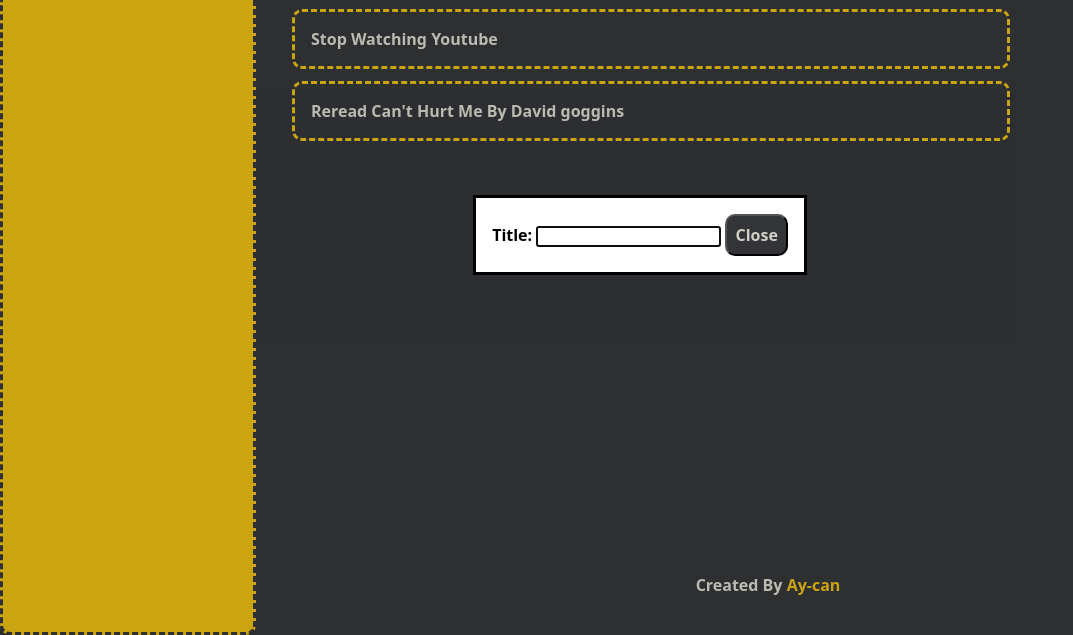
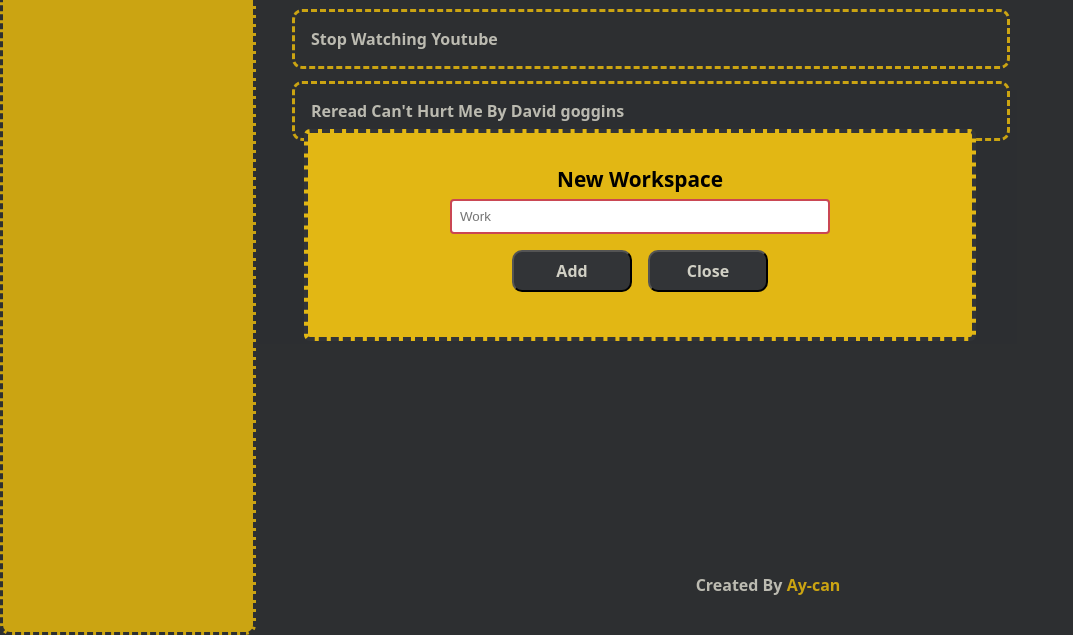
Before and after one commit to Ay-can/todo, a website built with webpack: page src/index.html in a window 1280 px wide. Both pictures are taken after a click on the button "Add Workspace". Shown: the part 165-800 px from the top of the page, without its empty margins (0-1073 px from the left). Built offline with nearby package versions, Linux system fonts and the light colour scheme.

Commit message:
create modal and style it

```diff
--- a/src/index.html
+++ b/src/index.html
@@ -10,9 +10,14 @@
       <button type="button">Add Workspace</button>
       <dialog>
         <form action="">
-          <label for="workspace-title">Title:</label>
-          <input type="text" id="workspace-title" />
-          <button type="button">Close</button>
+          <div class="workspace-field">
+            <label for="workspace-title">New Workspace</label>
+            <input type="text" id="workspace-title" placeholder="Work" />
+          </div>
+          <div class="buttons">
+            <button type="button">Add</button>
+            <button type="button">Close</button>
+          </div>
         </form>
       </dialog>
       <div class="workspace-list"></div>
--- a/src/index.js
+++ b/src/index.js
@@ -27,7 +27,9 @@ const closeBtn = document.querySelector("form > button");
 
 addWorkspaceBtn.addEventListener("click", () => {
   modal.showModal();
-  workspaces.push(workspace.createWorkspace("test"));
+  const input = document.querySelector("input");
+
+  workspaces.push(workspace.createWorkspace(input.innerText));
   console.log(workspaces);
 });
 
--- a/src/style.css
+++ b/src/style.css
@@ -9,7 +9,7 @@ body {
     Oxygen, Ubuntu, Cantarell, "Open Sans", "Helvetica Neue", sans-serif;
   background-color: rgb(50, 52, 55);
   color: rgb(209, 208, 197);
-  box-sizing: content-box;
+  box-sizing: border-box;
 }
 
 .sidebar-workspaces {
@@ -98,3 +98,54 @@ a {
 .active-workspace {
   background-color: rgb(202, 71, 84);
 }
+
+dialog {
+  width: 600px;
+  height: 140px;
+  padding: 32px;
+  border-radius: 6px;
+  border: 4px dashed rgb(50, 52, 55);
+  background-color: rgb(226, 183, 20);
+}
+
+form {
+  display: flex;
+  flex-direction: column;
+  gap: 8px;
+}
+
+input {
+  padding: 8px;
+  border-radius: 4px;
+  border: 2px solid rgb(50, 52, 55);
+  width: 60%;
+}
+
+input:focus {
+  outline: none;
+  border: 2px solid rgb(202, 71, 84);
+}
+
+.workspace-field {
+  display: flex;
+  flex-direction: column;
+  justify-content: center;
+  align-items: center;
+}
+
+label[for="workspace-title"] {
+  font-size: 1.3rem;
+  margin-bottom: 6px;
+  width: fit-content;
+}
+
+.buttons {
+  margin-top: 8px;
+  display: flex;
+  gap: 16px;
+  justify-content: center;
+}
+
+.buttons > * {
+  width: 20%;
+}
```
